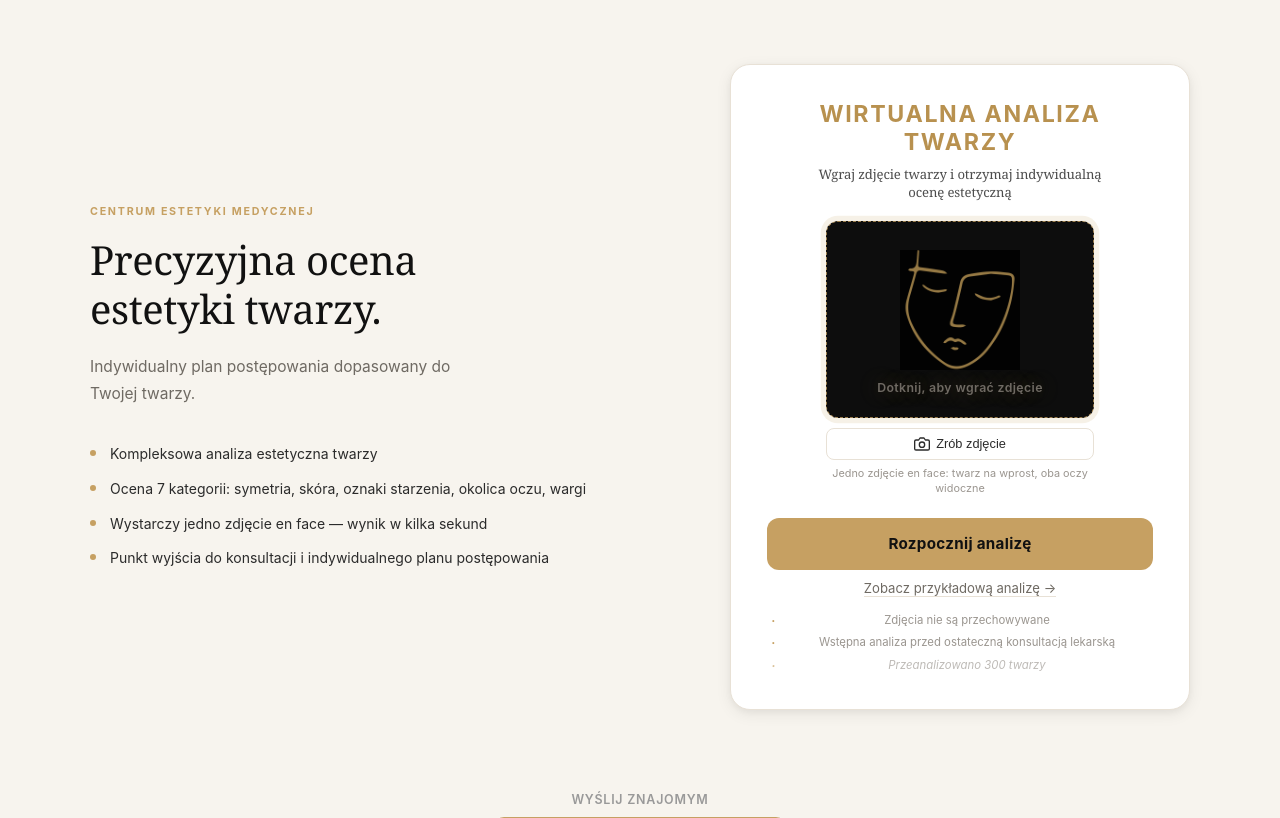
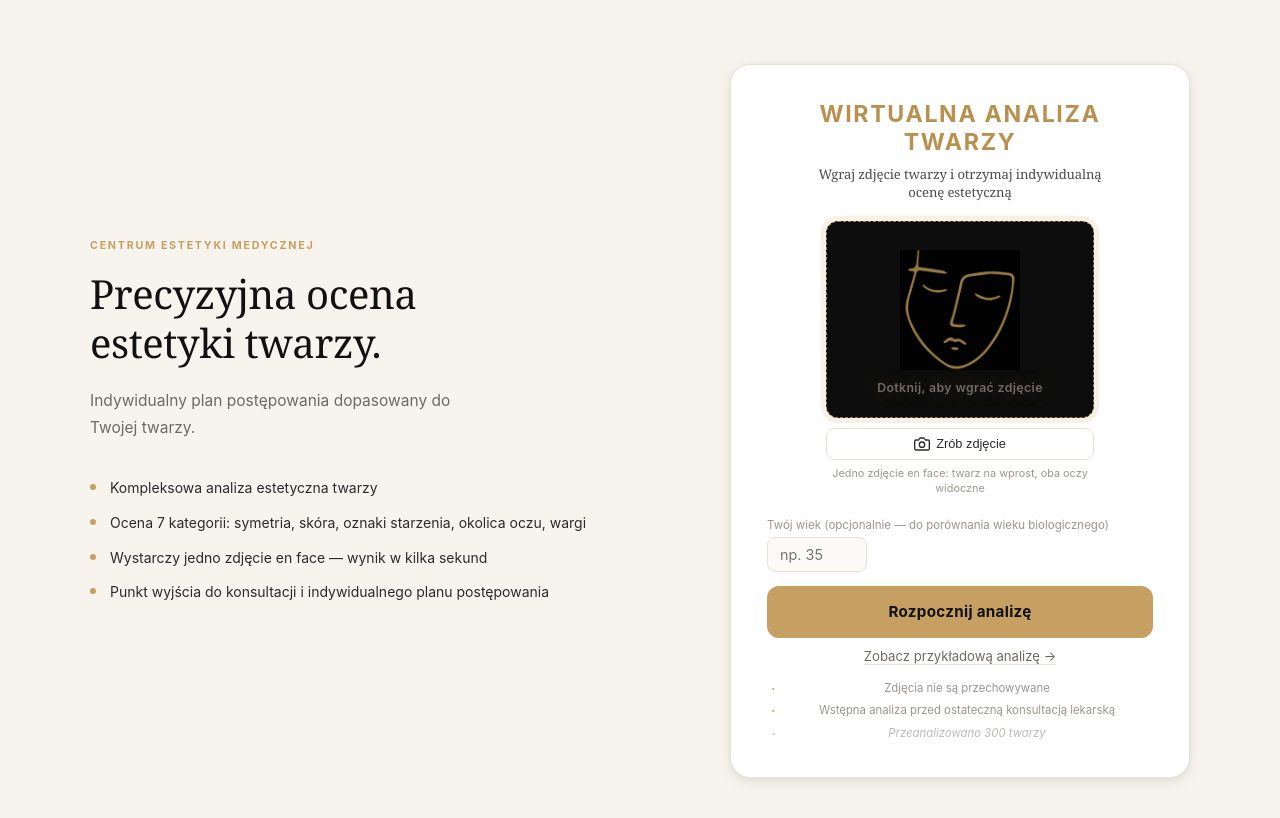
Before and after one commit to PiotrMD/face-analysis, a Flask app: page / in a window 1280 px wide. Shown: the part 87-905 px from the top of the page. Run offline with Flask 3, Linux system fonts and the light colour scheme.

Commit message:
Add biological skin age: optional age input, AI estimation, results tile
Co-Authored-By: Claude Sonnet 4.6 <noreply@anthropic.com>

```diff
--- a/app.py
+++ b/app.py
@@ -137,7 +137,7 @@ def _run_analysis(token: str, saved_paths: dict, lang: str = 'pl'):
         return None
 
 
-def _run_analysis_v2(token: str, saved_paths: dict, lang: str = 'pl'):
+def _run_analysis_v2(token: str, saved_paths: dict, lang: str = 'pl', user_age: int | None = None):
     """3-stage pipeline: validate → score → report. Replaces _run_analysis when USE_NEW_PIPELINE=True."""
     if USE_MOCK_MODE:
         print(f"[NO API KEY] Pipeline unavailable — configure OPENAI_API_KEY. token={token}")
@@ -146,7 +146,7 @@ def _run_analysis_v2(token: str, saved_paths: dict, lang: str = 'pl'):
     client = openai_client or OpenAI(api_key=os.getenv('OPENAI_API_KEY', ''))
     try:
         print(f"[PIPELINE START] token={token} lang={lang}", flush=True)
-        result = pipeline_analyze(saved_paths, client, lang=lang)
+        result = pipeline_analyze(saved_paths, client, lang=lang, user_age=user_age)
         print(f"[PIPELINE SUCCESS] token={token}", flush=True)
         return result
     except ValueError as e:
@@ -247,6 +247,18 @@ def _analyze_inner():
 
     # ── STEP 5: Analysis ─────────────────────────────────────────────────────
     lang = session.get('lang', 'pl')
+
+    # Read optional user age
+    user_age = None
+    try:
+        age_raw = request.form.get('user_age', '').strip()
+        if age_raw:
+            age_val = int(age_raw)
+            if 18 <= age_val <= 99:
+                user_age = age_val
+    except (ValueError, TypeError):
+        pass
+
     cached = results_storage.get(token)
     if cached and not force:
         print(f"[CACHE HIT] token={token}")
@@ -256,7 +268,7 @@ def _analyze_inner():
         else: print(f"[CACHE MISS] token={token}")
         try:
             runner = _run_analysis_v2 if USE_NEW_PIPELINE else _run_analysis
-            analysis_result = runner(token, saved_paths, lang=lang)
+            analysis_result = runner(token, saved_paths, lang=lang, user_age=user_age)
         except ValueError as e:
             from validation_messages import get_message, get_hint
             msg = str(e)
--- a/pipeline/run.py
+++ b/pipeline/run.py
@@ -37,6 +37,7 @@ def analyze(
     openai_client,
     model: str = "gpt-4o",
     lang: str = "pl",
+    user_age: int | None = None,
 ) -> dict:
     """
     Runs Stage 1 → Stage 2, then assembles the result.
@@ -69,11 +70,12 @@ def analyze(
         model=model,
         lang=lang,
         validation_metadata=val.get("metadata", {}),
+        user_age=user_age,
     )
     print("[PIPELINE] stage2 done", flush=True)
 
     # ── Assemble ──────────────────────────────────────────────────────────────
-    result = _assemble(score_result, lang)
+    result = _assemble(score_result, lang, user_age)
 
     print(
         f"[PIPELINE] complete overall={result['overall_score']} "
@@ -85,7 +87,7 @@ def analyze(
 
 # ── Internal ──────────────────────────────────────────────────────────────────
 
-def _assemble(score_result: dict, lang: str) -> dict:
+def _assemble(score_result: dict, lang: str, user_age: int | None = None) -> dict:
     """Build the template-compatible result dict from Stage 2 output."""
     scores  = score_result.get("scores", {})
     labels  = SCORE_FIELD_LABELS_PL if lang == "pl" else SCORE_FIELD_LABELS_EN
@@ -131,6 +133,8 @@ def _assemble(score_result: dict, lang: str) -> dict:
         "area_labels":     area_labels,
         "scores":          scores,
         "lang":            lang,
+        "biological_age":  score_result.get("biological_age"),
+        "user_age":        user_age,
     }
 
 
--- a/prompts.py
+++ b/prompts.py
@@ -142,6 +142,20 @@ Maksymalnie 4 zabiegi. Jeśli wszystkie widoczne pola ≥8 → pusta lista [].
 Jedno krótkie zdanie po polsku: ogólna wskazówka o pielęgnacji (SPF, nawilżanie, regularność).
 NIE diagnozuj. NIE wymieniaj chorób, leków ani nazw lekarzy.
 
+━━━ KROK 7: WIEK BIOLOGICZNY SKÓRY ━━━
+
+Na podstawie zdjęcia oszacuj wiek biologiczny skóry jako liczbę całkowitą (zakres 18–80).
+Oceń według 7 kryteriów:
+1. Zmarszczki — głębokość i ilość: czoło, okolice oczu (kurze łapki), fałdy nosowo-wargowe, okolice ust, lwia zmarszczka między brwiami
+2. Napięcie i owal twarzy — opadanie policzków, utrata definicji konturu szczęki, zwiotczenie skóry szyi
+3. Utrata objętości — spłaszczenie policzków, okolice skroniowe, dolina łez
+4. Przebarwienia — plamy, nierówny koloryt, przebarwienia posłoneczne
+5. Tekstura i pory — rozszerzone pory, szorstkość, brak blasku, blizny
+6. Okolica oczu — cienie, worki, wklęśnięcie okolicy podoczodołowej
+7. Ogólna jakość skóry — nawilżenie, elastyczność, blask, świeżość
+
+Zwróć TYLKO liczbę całkowitą w polu "biological_age". Bez komentarza.
+
 ━━━ FORMAT ODPOWIEDZI — WYŁĄCZNIE JSON ━━━
 
 Zwróć TYLKO poprawny JSON. Bez markdown. Bez żadnego tekstu przed ani po JSON.
@@ -173,6 +187,7 @@ Zwróć TYLKO poprawny JSON. Bez markdown. Bez żadnego tekstu przed ani po JSON
   "improvements":         ["<klucz_pola>", "<klucz_pola>", "<klucz_pola>"],
   "suggested_treatments": ["<nazwa z listy>"],
   "health_note":          "<jedno zdanie po polsku>",
+  "biological_age":       <liczba całkowita 18-80>,
   "doctor_consultation":  true
 }}"""
 
@@ -250,6 +265,20 @@ Maximum 4 treatments. If all visible fields ≥8 → empty list [].
 One short sentence in English: general skincare tip (SPF, hydration, routine).
 Do NOT diagnose. Do NOT mention diseases, medications, or doctor names.
 
+━━━ STEP 7: BIOLOGICAL SKIN AGE ━━━
+
+Based on the photo, estimate the biological skin age as an integer (range 18–80).
+Assess using 7 criteria:
+1. Wrinkles — depth and count: forehead, crow's feet, nasolabial folds, perioral lines, glabellar line (between brows)
+2. Skin firmness and oval — cheek descent, jawline definition loss, neck laxity
+3. Volume loss — flattened cheeks, temporal hollowing, tear trough
+4. Pigmentation — sun spots, uneven tone, post-sun discolouration
+5. Texture and pores — enlarged pores, roughness, lack of glow, scars
+6. Eye area — dark circles, under-eye bags, infraorbital hollowing
+7. Overall skin quality — hydration, elasticity, radiance, freshness
+
+Return ONLY an integer in the "biological_age" field. No commentary.
+
 ━━━ RESPONSE FORMAT — JSON ONLY ━━━
 
 Return ONLY valid JSON. No markdown. No text before or after the JSON.
@@ -281,6 +310,7 @@ Return ONLY valid JSON. No markdown. No text before or after the JSON.
   "improvements":         ["<field_key>", "<field_key>", "<field_key>"],
   "suggested_treatments": ["<treatment name from list>"],
   "health_note":          "<one sentence in English>",
+  "biological_age":       <integer 18-80>,
   "doctor_consultation":  true
 }}"""
 
--- a/static/style.css
+++ b/static/style.css
@@ -3738,6 +3738,63 @@ a.contact-row__value:hover { text-decoration: underline; }
 }
 
 /* ── Details / area bars ── */
+/* ── Biological age tile ── */
+.res-bio-age {
+    background: var(--bg-card);
+    border: 1px solid var(--border);
+    border-radius: var(--r-lg);
+    padding: 18px 20px;
+    text-align: center;
+    margin-bottom: 12px;
+}
+.res-bio-age__label {
+    font-size: .72rem;
+    text-transform: uppercase;
+    letter-spacing: .07em;
+    color: var(--ink-4);
+    margin-bottom: 6px;
+}
+.res-bio-age__value {
+    font-size: 2.2rem;
+    font-weight: 700;
+    color: var(--gold);
+    line-height: 1;
+    margin-bottom: 6px;
+    font-family: var(--serif);
+}
+.res-bio-age__delta {
+    font-size: .82rem;
+    font-weight: 600;
+    color: var(--ink-3);
+}
+.res-bio-age__delta--good    { color: #4a7c4e; }
+.res-bio-age__delta--concern { color: var(--danger-acc); }
+
+/* ── Age input on upload card ── */
+.age-input-wrap {
+    margin-bottom: 14px;
+    text-align: left;
+}
+.age-input__label {
+    display: block;
+    font-size: .72rem;
+    color: var(--ink-4);
+    margin-bottom: 5px;
+}
+.age-input__field {
+    width: 100px;
+    padding: 8px 12px;
+    border: 1px solid var(--border);
+    border-radius: var(--r-sm);
+    font-size: .9rem;
+    font-family: inherit;
+    color: var(--ink);
+    background: var(--bg-surface);
+    appearance: textfield;
+}
+.age-input__field::-webkit-outer-spin-button,
+.age-input__field::-webkit-inner-spin-button { -webkit-appearance: none; }
+
 .res-details {
     background: var(--bg-card);
     border: 1px solid var(--border);
--- a/templates/home.html
+++ b/templates/home.html
@@ -102,6 +102,14 @@
 
                     <div id="successState" class="upload-success" aria-live="polite"></div>
                     <p id="formError" class="form-notice" style="display:none;"></p>
+
+                    <div class="age-input-wrap">
+                        <label class="age-input__label" for="user_age">
+                            {% if lang == 'en' %}Your age (optional — for biological age comparison){% else %}Twój wiek (opcjonalnie — do porównania wieku biologicznego){% endif %}
+                        </label>
+                        <input class="age-input__field" type="number" id="user_age" name="user_age"
+                               min="18" max="99" placeholder="{% if lang == 'en' %}e.g. 35{% else %}np. 35{% endif %}">
+                    </div>
 
                     <button type="button" id="analyzeBtn" class="upload-card__btn" onclick="runAnalyze()"
                             style="background:#C6A062;color:#111111;font-weight:700;line-height:1.3;padding:16px 14px;">{{ t.analyze_btn }}</button>
@@ -604,6 +612,8 @@
             ? new File([f1], 'camera.jpg', { type: 'image/jpeg' })
             : f1;
         fd.append('en_face', fileToSend);
+        var ageVal = document.getElementById('user_age');
+        if (ageVal && ageVal.value) fd.append('user_age', ageVal.value);
 
         var force      = new URLSearchParams(window.location.search).get('force');
         var analyzeUrl = force === '1' ? '/analyze?force=1' : '/analyze';
```
Also changed, not shown: pipeline/stage2_score.py (+15 -4 lines), templates/results.html (+26 -0 lines).
